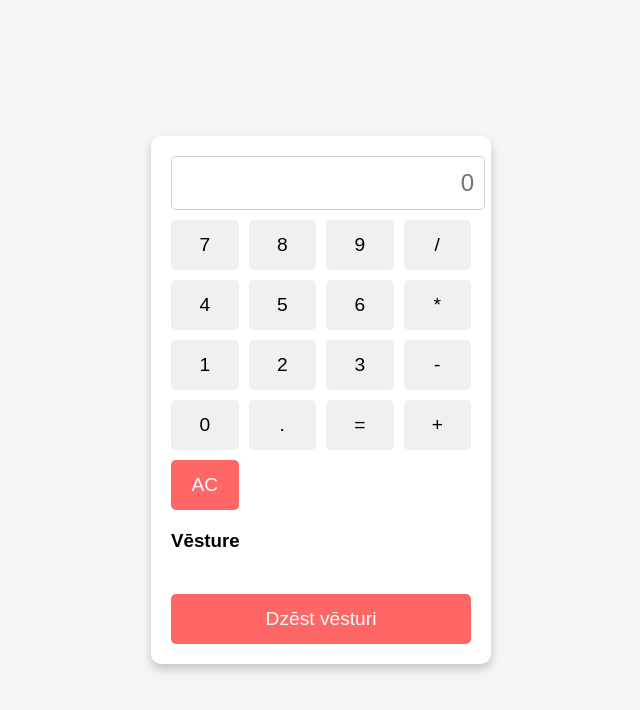
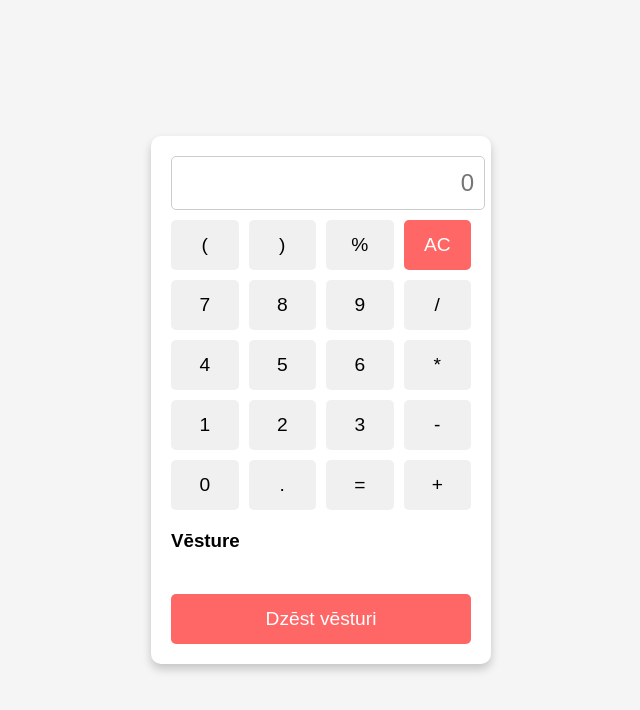
Before and after one commit to 22DP3RZelc/Web_Kalkulators, a plain HTML site: page index.html in a window 1280 px wide. Shown: the whole page, without its empty margins (319-959 px from the left). Drawn offline with Linux system fonts and the light colour scheme.

Commit message:
Added changes

```diff
--- a/index.html
+++ b/index.html
@@ -10,6 +10,12 @@
     <div class="calculator">
         <input type="text" id="input-field" placeholder="0">
         <div class="buttons">
+
+            <button onclick="appendValue('(')">(</button>
+            <button onclick="appendValue(')')">)</button>
+            <button onclick="appendValue('/100')">%</button>
+            <button class="clear" onclick="clearInput()">AC</button>
+
             <button onclick="appendValue('7')">7</button>
             <button onclick="appendValue('8')">8</button>
             <button onclick="appendValue('9')">9</button>
@@ -30,7 +36,6 @@
             <button id="Enter-btn" onclick="calculate()">=</button>
             <button onclick="appendValue('+')">+</button>
 
-            <button class="clear" onclick="clearInput()">AC</button>
         </div>
         <div class="history">
             <h3>Vēsture</h3>
```
Also changed, not shown: script.js (line endings or trailing spaces), style.css (line endings or trailing spaces).
